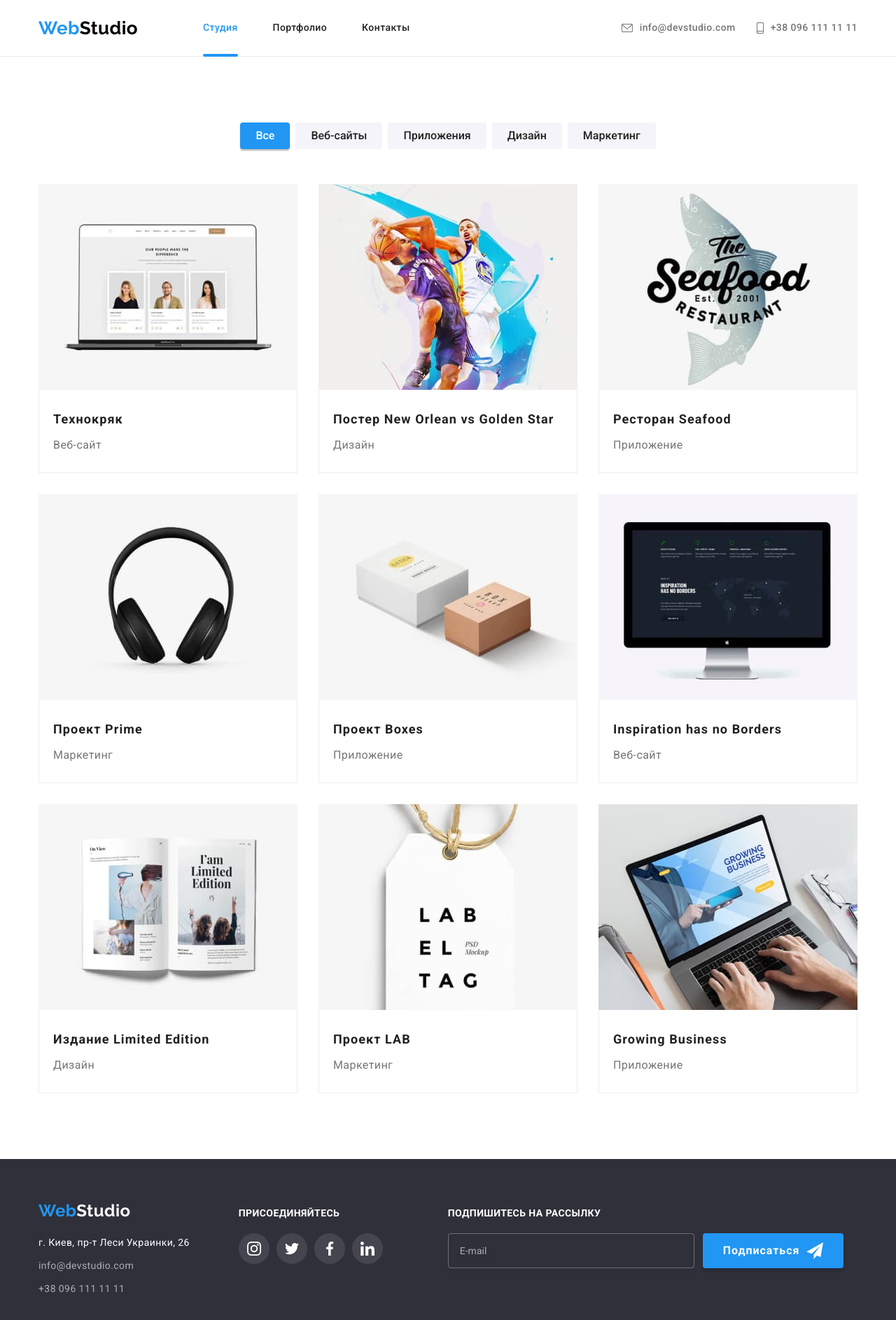
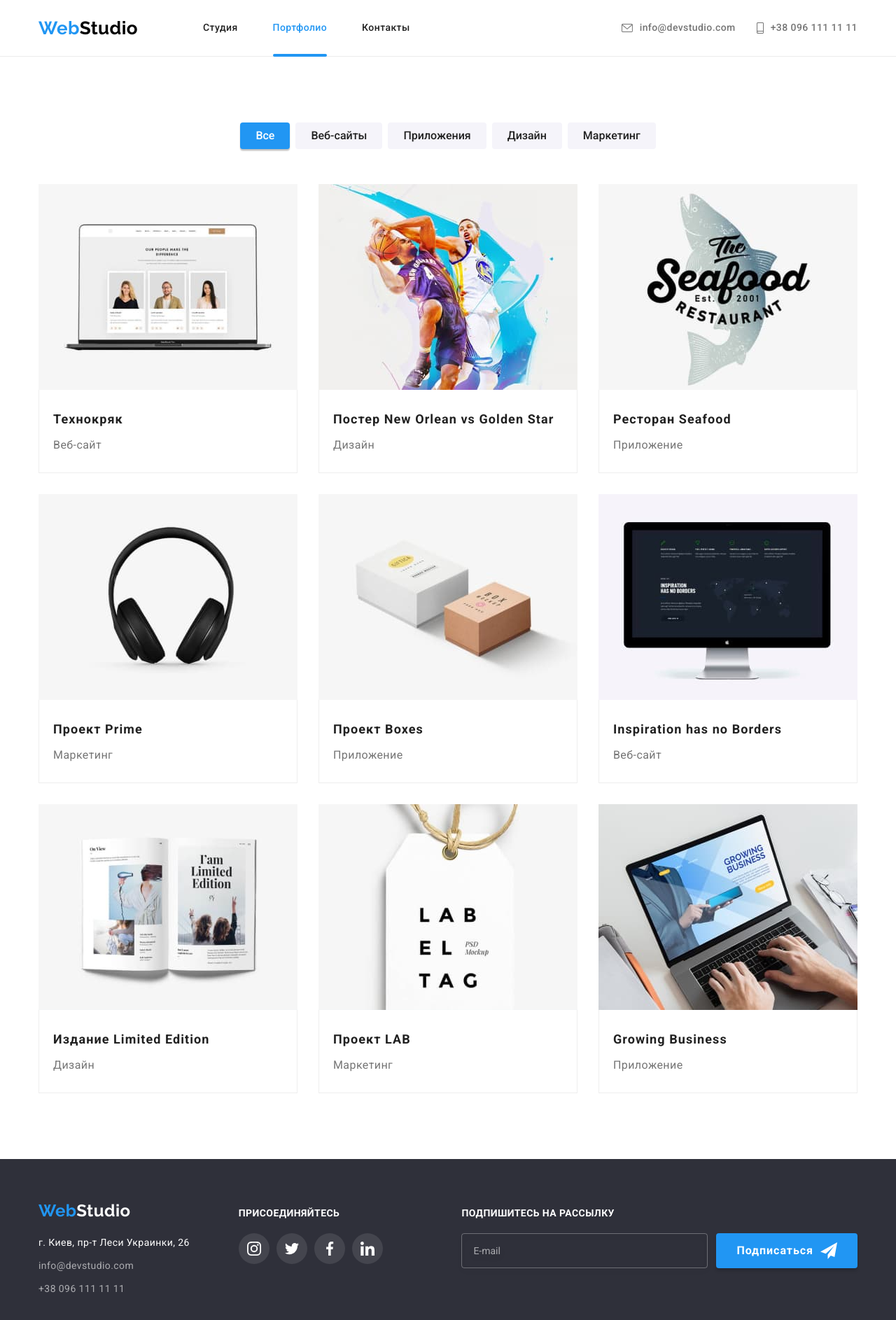
Before and after one commit to MajorPrestige/WebStudio, a plain HTML site: page portfolio.html in a window 1280 px wide. Shown: the whole page at 70% size. Drawn offline with nearby package versions, Linux system fonts and the light colour scheme.

Commit message:
final version

```diff
--- a/portfolio.html
+++ b/portfolio.html
@@ -49,12 +49,12 @@
                <nav class="header__container">
                   <ul class="list nav-bar">
                      <li class="nav-bar__item">
-                        <a class="link nav-bar__link nav-bar__link--current" href="./index.html"
+                        <a class="link nav-bar__link" href="./index.html"
                            >Студия</a
                         >
                      </li>
                      <li class="nav-bar__item">
-                        <a class="link nav-bar__link" href="./portfolio.html">Портфолио</a>
+                        <a class="link nav-bar__link nav-bar__link--current" href="./portfolio.html">Портфолио</a>
                      </li>
                      <li class="nav-bar__item">
                         <a class="link nav-bar__link" href="">Контакты</a>
--- a/sass/layouts/_footer.scss
+++ b/sass/layouts/_footer.scss
@@ -59,9 +59,9 @@
 
       &__form {
          align-items: baseline;
-         margin-left: 93px;
-         margin-right: auto;
+         margin-left: auto;
       }
+
       &__action {
          text-align: start;
       }
--- a/sass/layouts/_hero.scss
+++ b/sass/layouts/_hero.scss
@@ -5,7 +5,7 @@
 
    @media screen and (min-width: 1200px) {
       padding: 200px 0;
-      max-width: 1200px;
+      max-width: 1600px;
    }
 
    &__title {
@@ -64,7 +64,7 @@
    }
 }
 
-@media (min-width: 768px) {
+@media (min-width: 768.02px) {
    .hero {
       background-image: linear-gradient(rgba(47, 48, 58, 0.4), rgba(47, 48, 58, 0.4)),
          url('../images/hero/hero-desk.jpg');
```
Also changed, not shown: css/main.css, css/main.min.css, 2 other files.
